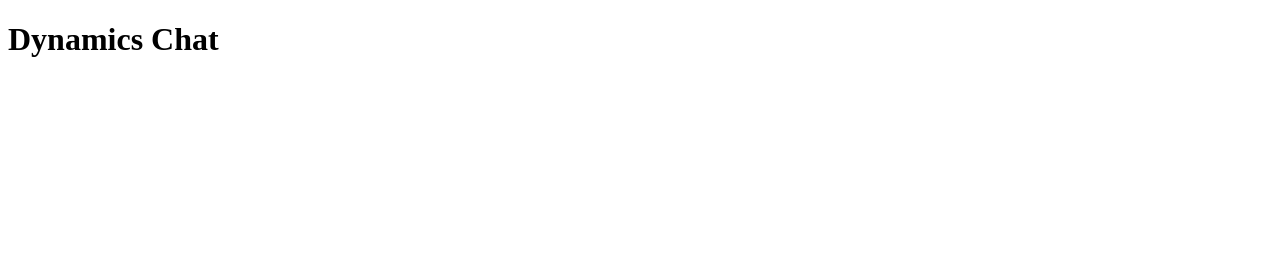
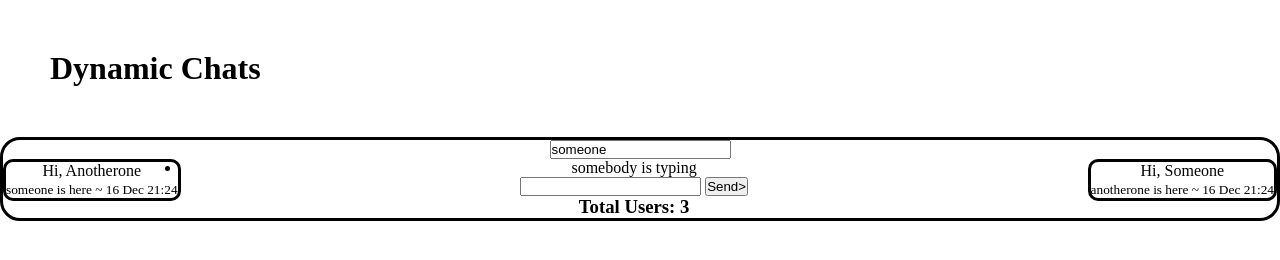
Before and after one commit to SamsonGulma/dynamic-Chat-socketIO, a website: page public/index.html in a window 1280 px wide. Drawn offline with nearby package versions, Linux system fonts and the light colour scheme; no server answers.

Commit message:
removing and copying from another directory

```diff
--- a/package.json
+++ b/package.json
@@ -13,6 +13,7 @@
   "dependencies": {
     "express": "^4.21.1",
     "nodemon": "^3.1.7",
+    "socket.io": "^4.8.1",
     "websocket.io": "^0.2.1"
   }
 }
--- a/public/index.html
+++ b/public/index.html
@@ -3,10 +3,43 @@
 <head>
     <meta charset="UTF-8">
     <meta name="viewport" content="width=device-width, initial-scale=1.0">
+    <link rel="stylesheet" href="styling.css">
     <title>Dynamic Chats</title>
 </head>
 <body>
-    <h1>Dynamics Chat</h1>
+    <h1>Dynamic Chats</h1>
+    <div class="chat-window" id="chat-window">
+        <div class="chat-nav-bar">
+            <input type="text" id="name-input" class="name-input" value="someone" maxlength="30"/>
+        </div>
 
+        <ul class="chat-area" id="chat-area">
+                <li class="inward-message" id="inward-message">
+                    <p class="message">Hi, Anotherone</p>
+                    <span>someone is here ~ 16 Dec 21:24</span>
+                </li>
+
+                <li class="outward-message" id="outward-message">
+                    <p class="message">Hi, Someone</p>
+                    <span>anotherone is here ~ 16 Dec 21:24</span>
+                </li>
+
+                <li class="typing-indication"><p class="indication" id="indication"></p>somebody is typing</li>
+        </ul>
+
+        <form action="" class="send-message" id="send-message">
+            <input type="text" name="message" class="message-input" id="message-input">
+            <button type="submit" class="sending-button">
+                Send>
+            </button>
+        </form>
+
+        <h3 class="total-users" id="total-users">Total Users: 3</h3>
+    </div>
+
+
+
+    <script src="/socket.io/socket.io.js"></script>
+    <script src="main.js"></script>
 </body>
 </html>
--- /dev/null
+++ b/public/main.js
@@ -0,0 +1,33 @@
+const socket = io()
+
+const totalUsers = document.getElementById('total-users')
+const messageContainer = document.getElementById("chat-area")
+const nameInput = document.getElementById("name-input")
+const messageForm = document.getElementById("send-message")
+const messageInput = document.getElementById("message-input")
+
+messageForm.addEventListener('submit', (e) => {
+    e.preventDefault()
+    sendMessage()
+})
+
+
+socket.on('clients-total', (data) => {
+    totalUsers.innerText = `Total Users: ${data}`
+})
+
+function sendMessage() {
+    console.log(messageInput.value)
+    const data = {
+        name: nameInput.value,
+        messaage: messageInput.value,
+        dateTime: new Date()
+    }
+
+    socket.emit('message', data)
+}
+
+
+socket.on('chat-message', (data) => {
+    console.log(data)
+})
--- /dev/null
+++ b/public/styling.css
@@ -0,0 +1,37 @@
+* {
+    padding: 0;
+    margin: 0;
+    box-sizing: border-box;
+}
+
+h1{
+    margin-top: 50px;
+    margin-left: 50px;
+}
+
+#chat-window{
+    margin-top: 50px;
+    align-content: center;
+    text-align: center;
+    list-style: none;
+    border-style: solid;
+    border-radius: 20px;
+}
+
+.inward-message{
+    float: left;
+    list-style: none;
+    border-style: solid;
+    border-radius: 10px;
+}
+
+.outward-message {
+    float: right;
+    list-style: none;
+    border-style: solid;
+    border-radius: 10px;
+}
+
+span{
+    font-size: smaller;
+}
```
Also changed, not shown: app.js (added, +33 -0 lines), 1 other file.
